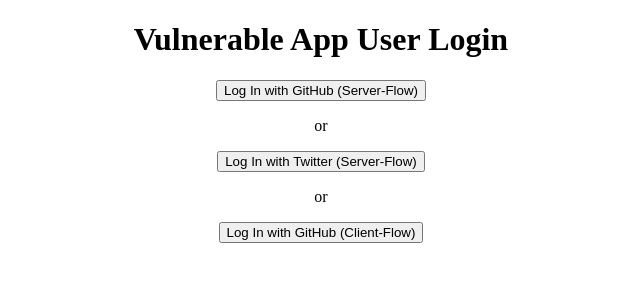
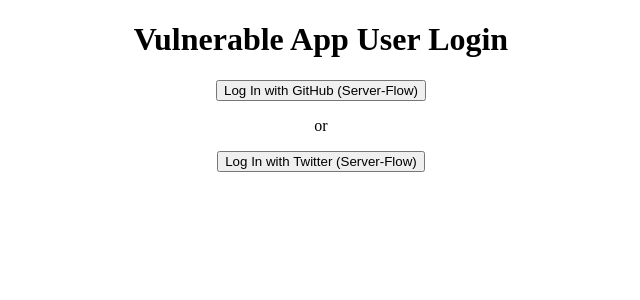
Before and after one commit to RblueskyT/COMP0055CW1-vul-app-fe, a Vue app: page /login in a window 1280 px wide. Shown: the top 300 px of the page, without its empty margins (319-959 px from the left). Built offline with nearby package versions, Linux system fonts and the light colour scheme.

Commit message:
bug fixed

```diff
--- a/src/views/DashboardView.vue
+++ b/src/views/DashboardView.vue
@@ -7,7 +7,7 @@
         <h1>Tweet</h1>
       <input style="margin-right: 5px;" placeholder="Enter your tweet here ..." v-model="tweetText" /><button @click="postANewTweet()" >Tweet</button>
       </div>
-      <h2>Current Balance:</h2>
+      <!-- <h2>Current Balance:</h2>
       <h2>{{ userBalance }}</h2>
       <h2>Balance Records:</h2>
       <table>
@@ -33,7 +33,7 @@
       <input type="text" id="reason" name="reason" v-model="accountTransferForm.reason"><br><br>
       <button type="button" @click="accountTransfer">Account Transfer</button>
       </form><br>
-      <div><button type="button" @click="getUserBalanceAndBalanceRecords(createStore.getters.getUsername)">Refresh Balance</button></div><br>
+      <div><button type="button" @click="getUserBalanceAndBalanceRecords(createStore.getters.getUsername)">Refresh Balance</button></div><br> -->
       <h2>Posts:</h2>
       <h6>--------------------------------------------------------------------</h6>
       <div v-for="(item, index) in posts" :key="index">
--- a/src/views/LoginView.vue
+++ b/src/views/LoginView.vue
@@ -16,10 +16,10 @@
     <button type="button" @click="startTwitterLogin('twitterLoginSF')">
         <span>Log In with Twitter (Server-Flow)</span>
     </button>
-    <p>or</p>
+    <!-- <p>or</p>
     <button type="button" @click="startGithubLogin('githubLoginCF')">
         <span>Log In with GitHub (Client-Flow)</span>
-    </button>
+    </button> -->
   </div>
 </template>
 
```
